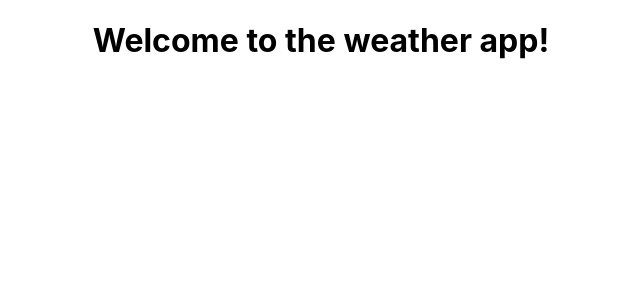
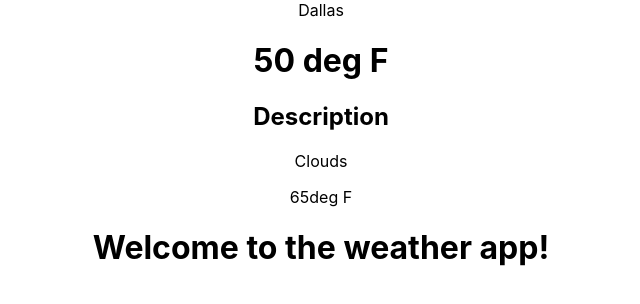
Before and after one commit to RiniJ7/weather-app-api, a React (Create React App) app: page / in a window 1280 px wide. Shown: the top 304 px of the page, without its empty margins (319-959 px from the left). Built offline with nearby package versions, Linux system fonts and the light colour scheme.

Commit message:
created a basic component structure

```diff
--- a/src/App.js
+++ b/src/App.js
@@ -9,7 +9,23 @@ const url = `api.openweathermap.org/data/2.5/weather?lat={lat}&lon={lon}&appid=f
 
   return (
     <div className="App">
-
+      <div className="container">
+        <div className="top">
+          <div className="location">
+<p1>Dallas</p1>
+          </div>
+          <div className="temp">
+            <h1>50 deg F</h1>
+          </div>
+          <h2>Description</h2>
+          <p>Clouds</p>
+        </div>
+      </div>
+ <div className="bottom">
+  <div className="feels">
+    <p>65deg F</p>
+  </div>
+ </div>
         <h1>Welcome to the weather app!</h1>
 
     </div>
```
